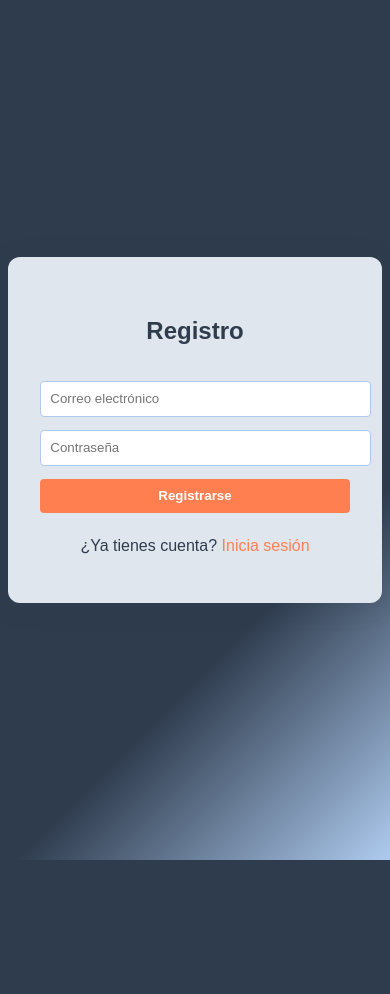
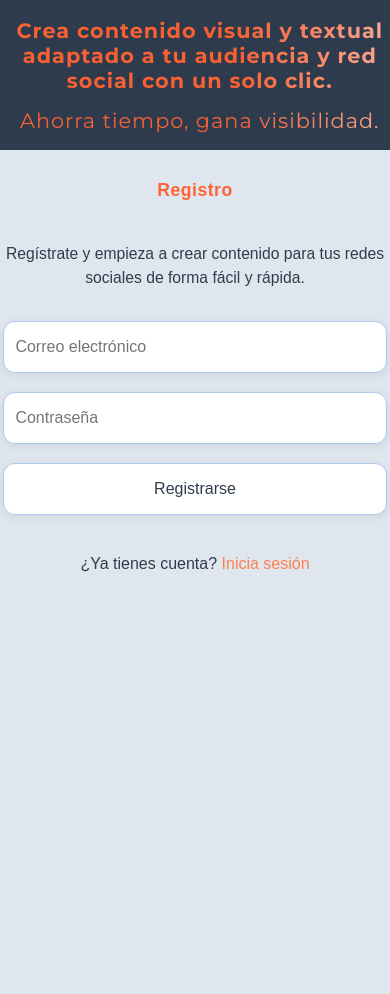
Before and after one commit to Bootcamp-IA-P4/Proyecto_LLMs_G5, a FastAPI app: page /register in a window 390 px wide. Before the commit the page ends 860 px from the top, so only its background shows below. Run offline with FastAPI, Linux system fonts and the light colour scheme; some libraries are stand-ins or nearby versions.

Commit message:
style(client): modified style #16

```diff
--- a/client/static/css/styles.css
+++ b/client/static/css/styles.css
@@ -1,63 +1,146 @@
 :root {
     --main-bg: #2F3C4E;
-    /* Azul Grisáceo Oscuro */
     --secondary: #E0E6ED;
-    /* Gris Claro Suave */
     --accent: #FF7F50;
-    /* Coral Suave */
     --tertiary: #AECBEF;
-    /* Azul Pálido */
 }
 
+/* ----------- Estructura general ----------- */
 body {
     font-family: Arial, sans-serif;
     background: var(--secondary);
     color: var(--main-bg);
+    margin: 0;
+    padding: 0;
 }
 
-.container {
+/* ----------- Contenedores ----------- */
+.container,
+.auth-container {
+    width: 100%;
     max-width: 400px;
     margin: 40px auto;
     background: var(--secondary);
     color: #2F3C4E;
     padding: 2em;
-    border-radius: 8px;
+    border-radius: 12px;
     box-shadow: 0 2px 8px rgba(47, 60, 78, 0.15);
+    box-sizing: border-box;
 }
 
+@media (min-width: 700px) {
+    .container {
+        max-width: 600px;
+    }
+}
+
+/* ----------- Formularios ----------- */
 input,
 select,
 button {
     display: block;
     width: 100%;
+    box-sizing: border-box;
     margin-bottom: 1em;
-    padding: 0.7em;
-    border-radius: 4px;
+    padding: 1em 0.9em;
+    border-radius: 12px;
     border: 1px solid var(--tertiary);
     background: #fff;
     color: #2F3C4E;
+    box-shadow: 0 2px 8px rgba(47, 60, 78, 0.10);
+    font-size: 1em;
+    transition: box-shadow 0.2s, border 0.2s;
 }
 
-button {
+input:focus,
+select:focus {
+    outline: none;
+    border: 1.5px solid var(--accent);
+    box-shadow: 0 4px 16px rgba(255, 127, 80, 0.12);
+}
+
+/* ----------- Botón principal ----------- */
+.button_gen {
     background: var(--accent);
     color: #fff;
     border: none;
     cursor: pointer;
     font-weight: bold;
     transition: background 0.2s;
+    width: 100%;
+    text-align: center;
+    margin: 0 auto 1em auto;
+    display: block;
+    border-radius: 12px;
+    box-shadow: 0 2px 8px rgba(47, 60, 78, 0.10);
+    padding: 1em 0;
+    font-size: 1.08em;
+    max-width: 220px;
 }
 
-button:hover {
+button:hover,
+.button_gen:hover {
     background: #ff6333;
 }
 
-a {
-    color: var(--accent);
-    text-decoration: none;
+/* ----------- Acciones ----------- */
+.actions {
+    display: flex;
+    gap: 0.5em;
+    margin-bottom: 1em;
+    flex-wrap: wrap;
 }
 
-a:hover {
-    text-decoration: underline;
+.actions button {
+    flex: 1 1 100px;
+    min-width: 100px;
+    max-width: 200px;
+}
+
+/* ----------- Navegación ----------- */
+.navbar {
+    width: 100%;
+    background: var(--main-bg);
+    color: var(--secondary);
+    display: flex;
+    justify-content: space-between;
+    align-items: center;
+    padding: 1em 2em;
+    margin-bottom: 2em;
+    box-sizing: border-box;
+}
+
+.logo {
+    font-weight: bold;
+    font-size: 1.2em;
+}
+
+.navbar button {
+    background: var(--accent);
+    color: #fff;
+    border: none;
+    border-radius: 4px;
+    padding: 0.5em 1.2em;
+    font-weight: bold;
+    cursor: pointer;
+    width: 100px;
+}
+
+/* ----------- Mensajes y textos ----------- */
+.h2_title {
+    text-align: center;
+    color: #ff6333;
+    font-weight: bold;
+    margin-bottom: 1.2em;
+    letter-spacing: 0.5px;
+}
+
+.intro-text {
+    text-align: center;
+    margin-bottom: 1.5em;
+    color: #2F3C4E;
+    font-size: 1.08em;
+    line-height: 1.5;
 }
 
 .error {
@@ -65,6 +148,7 @@ a:hover {
     margin-top: 1em;
 }
 
+/* ----------- Blog ----------- */
 .blog-content {
     max-width: 700px;
     margin: 1em auto;
@@ -83,61 +167,25 @@ a:hover {
 .blog-content p {
     margin-bottom: 1em;
 }
-.actions {
-    display: flex;
-    gap: 0.5em;
-    margin-bottom: 1em;
-}
-.navbar {
-    width: 100%;
-    background: var(--main-bg);
-    color: var(--secondary);
-    display: flex;
-    justify-content: space-between;
-    align-items: center;
-    padding: 1em 2em;
-    margin-bottom: 2em;
-    box-sizing: border-box;
+
+/* ----------- Enlaces ----------- */
+a {
+    color: var(--accent);
+    text-decoration: none;
 }
 
-.logo {
-    font-weight: bold;
-    font-size: 1.2em;
-}
-.navbar button {
-    background: var(--accent);
-    color: #fff;
-    border: none;
-    border-radius: 4px;
-    padding: 0.5em 1.2em;
-    font-weight: bold;
-    cursor: pointer;
-    width: 100px;
+a:hover {
+    text-decoration: underline;
 }
 
-/* Centrado vertical y fondo especial para login/register */
+/* ----------- Login/Register Fondo ----------- */
 .auth-bg {
     min-height: 100vh;
     display: flex;
+    flex-direction: column;
     align-items: center;
     justify-content: center;
     background: linear-gradient(135deg, #2F3C4E 70%, #AECBEF 100%);
-}
-
-.auth-container {
-    box-shadow: 0 4px 24px rgba(47, 60, 78, 0.18);
-    padding: 2.5em 2em 2em 2em;
-    border-radius: 12px;
-    background: var(--secondary);
-    max-width: 350px;
-    width: 100%;
-    margin: 0 auto;
-}
-
-.auth-container h2 {
-    text-align: center;
-    margin-bottom: 1.5em;
-    color: #2F3C4E;
 }
 
 .auth-container form button {
@@ -148,3 +196,139 @@ a:hover {
     text-align: center;
     margin-top: 1.5em;
 }
+
+/* ----------- Responsive: formularios a todo ancho en móvil ----------- */
+@media (max-width: 700px) {
+    .auth-bg {
+        align-items: flex-start;
+        justify-content: flex-start;
+        min-height: 100vh;
+        padding: 0;
+    }
+
+    .container,
+    .auth-container {
+        max-width: 100vw;
+        width: 100vw;
+        min-height: 100vh;
+        border-radius: 0;
+        box-shadow: none;
+        padding: 2.5em 0.5em 2em 0.5em;
+        margin: 0;
+        display: flex;
+        flex-direction: column;
+        justify-content: flex-start;
+    }
+
+    .h2_title {
+        font-size: 1.5em;
+        margin-bottom: 1em;
+    }
+
+    .intro-text {
+        font-size: 1.1em;
+        margin-bottom: 2em;
+    }
+
+    input,
+    select,
+    .button_gen {
+        font-size: 1.15em;
+        padding: 1.2em 1em;
+        margin-bottom: 1.2em;
+    }
+
+    .navbar {
+        padding: 0.7em 1em;
+        font-size: 1em;
+    }
+
+    .logo {
+        font-size: 1.1em;
+    }
+
+    .navbar button {
+        width: auto;
+        padding: 0.5em 1em;
+        font-size: 1em;
+    }
+
+    .actions {
+        flex-direction: column;
+        gap: 0.7em;
+    }
+
+    .actions button {
+        max-width: 100%;
+    }
+}
+
+@media (max-width: 400px) {
+
+    .container,
+    .auth-container {
+        padding: 1em 0.2em 1em 0.2em;
+    }
+
+    .h2_title {
+        font-size: 1.1em;
+    }
+
+    .intro-text {
+        font-size: 0.98em;
+    }
+
+    input,
+    select,
+    .button_gen {
+        font-size: 1em;
+        padding: 1em 0.7em;
+    }
+}
+
+.hero-title {
+    width: 100%;
+    text-align: center;
+    margin: 2.5em 0 1.5em 0;
+    padding: 0 1em;
+}
+
+.hero-title h1 {
+    color: #ff6333;
+    font-size: 2em;
+    font-weight: 700;
+    margin: 0;
+    line-height: 1.2;
+    letter-spacing: 1px;
+    font-family: 'Montserrat', Arial, sans-serif;
+    text-shadow: 0 2px 8px rgba(47, 60, 78, 0.10);
+    background: linear-gradient(90deg, #ff6333 60%, #ffb199 100%);
+    -webkit-background-clip: text;
+    background-clip: text;
+    -webkit-text-fill-color: transparent;
+}
+
+.hero-title .hero-sub {
+    display: block;
+    color: #fff;
+    font-size: 1em;
+    font-weight: 400;
+    margin-top: 0.7em;
+    font-family: 'Montserrat', Arial, sans-serif;
+    text-shadow: 0 1px 6px rgba(47, 60, 78, 0.15);
+}
+
+@media (max-width: 700px) {
+    .hero-title h1 {
+        font-size: 1.3em;
+    }
+
+    .hero-title .hero-sub {
+        font-size: 1em;
+    }
+
+    .hero-title {
+        margin: 1.2em 0 1em 0;
+        padding: 0 0.3em;
+    }
+}
--- a/client/templates/register.html
+++ b/client/templates/register.html
@@ -5,11 +5,21 @@
     <meta charset="UTF-8">
     <title>Registro - AI Social Content Generator</title>
     <link rel="stylesheet" href="{{ url_for('static', path='css/styles.css') }}">
+    <link href="https://fonts.googleapis.com/css?family=Montserrat:700,400&display=swap" rel="stylesheet">
 </head>
 
 <body class="auth-bg">
+    <div class="hero-title">
+        <h1>
+            Crea contenido visual y textual adaptado a tu audiencia y red social con un solo clic.<br>
+            <span class="hero-sub">Ahorra tiempo, gana visibilidad.</span>
+        </h1>
+    </div>
     <div class="container auth-container">
-        <h2>Registro</h2>
+        <h2 class="h2_title">Registro</h2>
+        <p class="intro-text">
+            Regístrate y empieza a crear contenido para tus redes sociales de forma fácil y rápida.
+        </p>
         <form id="registerForm">
             <input type="email" name="email" placeholder="Correo electrónico" required>
             <input type="password" name="password" placeholder="Contraseña" required>
```
Also changed, not shown: client/templates/index.html (+6 -3 lines), client/templates/login.html (+11 -1 lines).
